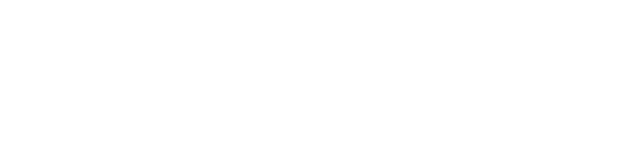
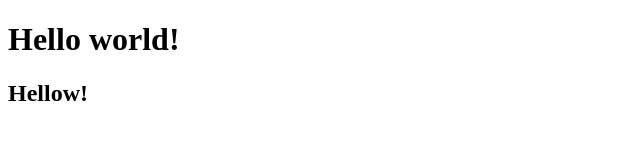
Before and after one commit to Lirras21/project, a plain HTML site: page index.html in a window 1280 px wide. Shown: the whole page, without its empty margins (0-640 px from the left). Drawn offline with Linux system fonts and the light colour scheme.

Commit message:
index.html mod

```diff
--- a/index.html
+++ b/index.html
@@ -7,6 +7,8 @@
     <title>Hello world</title>
 </head>
 <body>
+    <h1>Hello world!</h1>
+    <h2>Hellow!</h2>
 
 </body>
 </html>
```
